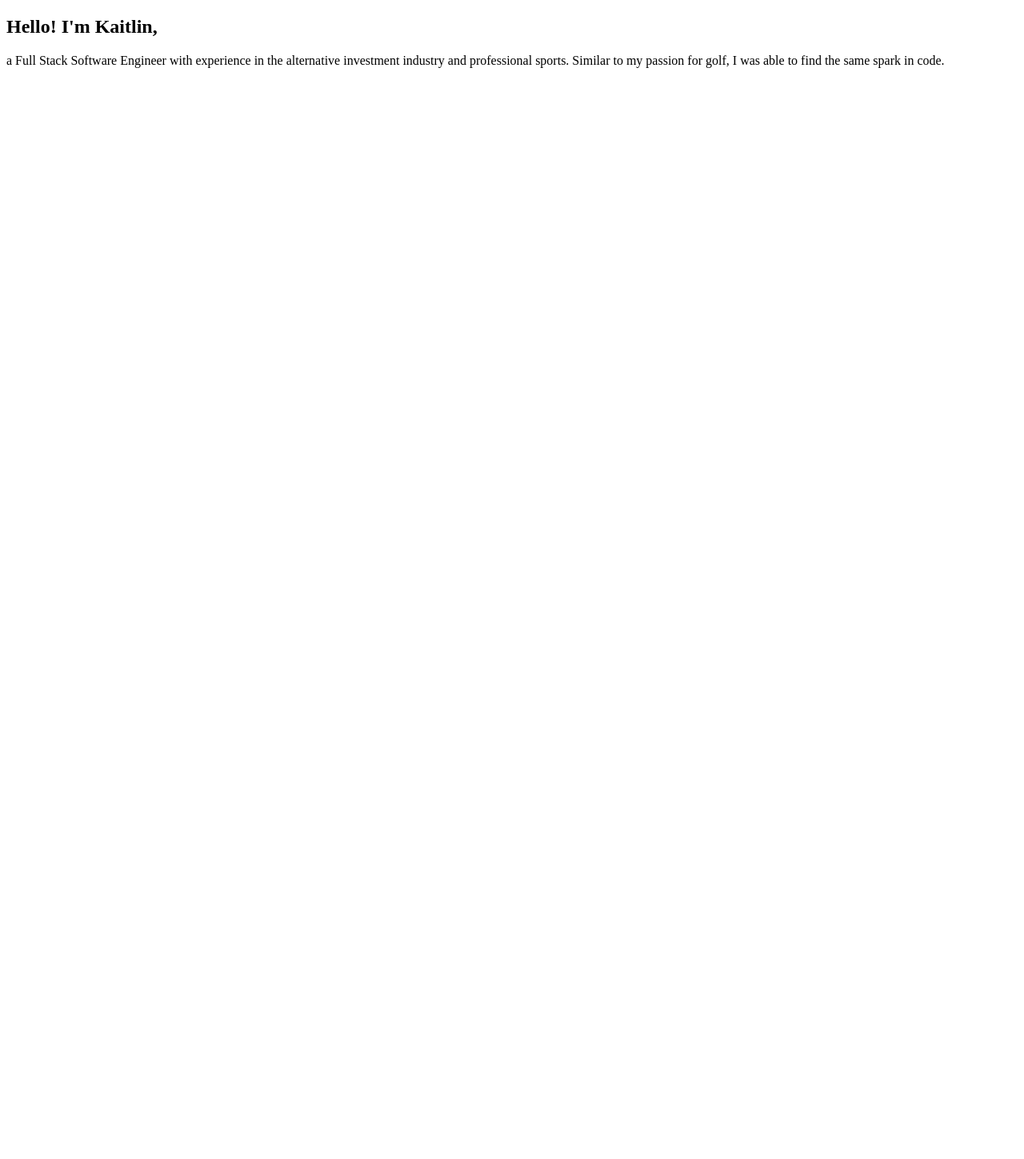
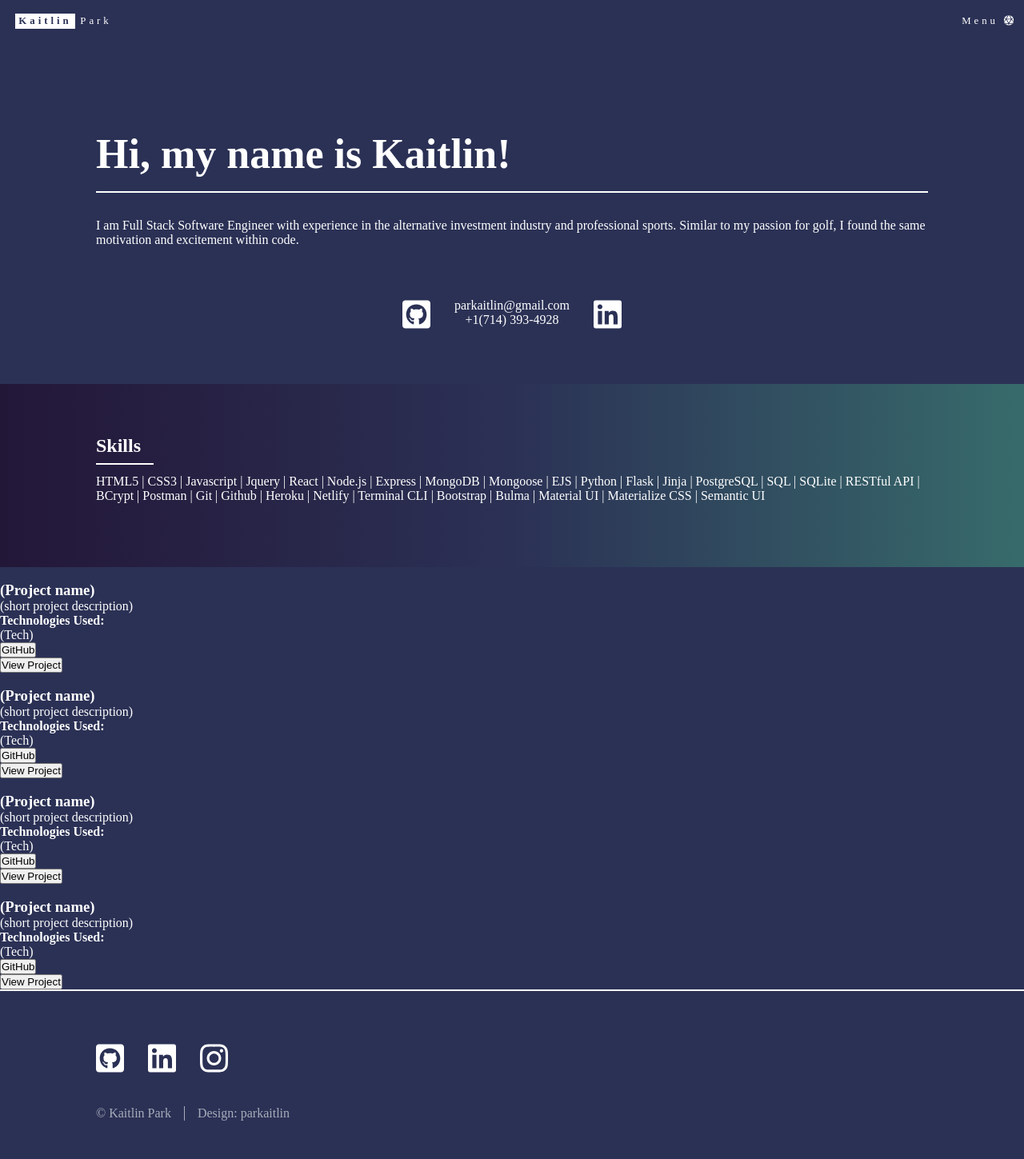
Before and after one commit to parkaitlin/parkaitlin-portfolio, a Gatsby site: page / in a window 1280 px wide. Shown: the whole page at 80% size. Before the commit the page ends 800 px from the top, so only its background shows below. Built offline with nearby package versions, Linux system fonts and the light colour scheme; Gatsby itself is replaced by a stand-in of ours.

Commit message:
commit 2 - banner & footer CSS | set up basic outline for project section (Main) | add header

```diff
--- a/package.json
+++ b/package.json
@@ -21,6 +21,7 @@
     "gatsby": "^2.9.11",
     "react": "^16.8.6",
     "react-dom": "^16.8.6",
+    "styled-components": "^4.3.2",
     "typescript": "^3.5.2"
   },
   "devDependencies": {
--- a/src/components/Banner.jsx
+++ b/src/components/Banner.jsx
@@ -1,17 +1,86 @@
 import React from 'react'
+import styled from 'styled-components'
+
+import { FontAwesomeIcon } from '@fortawesome/react-fontawesome'
+import { faGithubSquare, faLinkedin } from '@fortawesome/free-brands-svg-icons'
+import { faFileAlt } from '@fortawesome/free-solid-svg-icons'
+
+
+const BannerSection = styled.section`
+  background-color: rgb(43, 49, 85);
+  /* background-image: linear-gradient(90deg, rgb(35, 23, 56), rgb(43, 49, 85), rgb(55, 107, 107)); */
+  color: white;
+  display: flex;
+  align-items: center;
+  height: 60vh;
+  max-height: 32em;
+  min-height: 22em;
+  padding: 6em 0 2em;
+
+  .banner-inner {
+    margin: 0 auto;
+    max-width: 65em;
+    padding: 2em 0 0;
+    width: calc(100% - 3em);
+  }
+  .banner-header {
+    margin-bottom: 2em;
+  }
+  .banner-content {
+    margin: 0 0 4em;
+  }
+  h1 {
+    font-size: 3.25em;
+  }
+  h1::after {
+    background-color: #fff;
+    content: "";
+    display: block;
+    height: 2px;
+    margin: .325em 0 .5em;
+    width: 100%
+  }
+  li {
+    list-style: none;
+  }
+  ul {
+    display: flex;
+    justify-content: center;
+
+  }
+  .icon {
+    font-size: 5vh;
+    color: white;
+    margin: 0 .75em 0 .75em;
+  }
+  .icon:hover {
+    color: #cee8ce;
+  }
+  .email-phone {
+    display: flex;
+    flex-direction: column;
+    align-items: center;
+  }
+`
 
 const Banner = (props)=>{
   return (
-    <section className='banner-section'>
+    <BannerSection>
       <div className="banner-inner">
         <header className="banner-header">
-          <h1>Hello! I'm Kaitlin,</h1>
+          <h1>Hi, my name is Kaitlin!</h1>
         </header>
         <div className="banner-content">
-          <p>a Full Stack Software Engineer with experience in the alternative investment industry and professional sports. Similar to my passion for golf, I was able to find the same spark in code.</p>
+          <p>I am Full Stack Software Engineer with experience in the alternative investment industry and professional sports. Similar to my passion for golf, I found the same motivation and excitement within code.</p>
         </div>
+        <ul className="icons">
+          <li><a href="https://github.com/parkaitlin"><FontAwesomeIcon icon={faGithubSquare} className="icon" /></a></li>
+          <li className="email-phone">parkaitlin@gmail.com <span>+1(714) 393-4928</span></li>
+          {/* <li><a href="#"><FontAwesomeIcon icon={faFileAlt} className="icon" /></a></li> */}
+          <li><a href="https://www.linkedin.com/in/parkaitlin/"><FontAwesomeIcon icon={faLinkedin} className="icon" /></a></li>
+        </ul>
       </div>
-    </section>
+    </BannerSection>
   )
 }
 
--- a/src/components/Footer.jsx
+++ b/src/components/Footer.jsx
@@ -1,5 +1,61 @@
 import React from 'react'
+import styled from 'styled-components'
 
 // Font Awesome
 import { FontAwesomeIcon } from '@fortawesome/react-fontawesome';
-import { faGithubSquare, faLinkedin } from '@fortawesome/free-brands-svg-icons';
+import { faGithubSquare, faLinkedin, faInstagram } from '@fortawesome/free-brands-svg-icons';
+
+const FootFooter = styled.footer`
+  background-color: rgb(43, 49, 85);
+  border-top: 2px solid white;
+`
+
+const InnerFooter = styled.div`
+  background-color: rgb(43, 49, 85);
+  margin: 0 auto;
+  max-width: 65em;
+  padding: 4em 0 3em;
+  width: calc(100% - 3em);
+
+  li {
+    list-style: none;
+  }
+  ul {
+    display: flex;
+
+  }
+  .icon {
+    font-size: 5vh;
+    color: white;
+    margin: 0 0.75em 1em 0;
+  }
+  .design {
+    margin-left: 1em;
+    padding-left: 1em;
+    border-left: 1px solid #a7adba;
+  }
+  .copyright {
+    color: #a7adba;
+  }
+`
+
+
+const Footer = (props)=>{
+  return(
+    <FootFooter>
+      <InnerFooter>
+        <ul className="icons">
+          <li><a href="https://github.com/parkaitlin"><FontAwesomeIcon icon={faGithubSquare} className="icon" /></a></li>
+          <li><a href="https://www.linkedin.com/in/parkaitlin/"><FontAwesomeIcon icon={faLinkedin} className="icon" /></a></li>
+          <li><a href="#"><FontAwesomeIcon icon={faInstagram} className="icon" /></a></li>
+        </ul>
+        <ul className="copyright">
+          <li>&copy; Kaitlin Park</li><li className="design">Design: <span>parkaitlin</span></li>
+        </ul>
+      </InnerFooter>
+    </FootFooter>
+  )
+}
+
+
+export default Footer
--- /dev/null
+++ b/src/components/Header.jsx
@@ -0,0 +1,72 @@
+import React from 'react'
+import styled from 'styled-components'
+
+import { FontAwesomeIcon } from '@fortawesome/react-fontawesome'
+import { faDiceD20 } from '@fortawesome/free-solid-svg-icons'
+
+const HeaderTop = styled.header`
+  color: white;
+  background-color: transparent;
+  box-shadow: none;
+  position: absolute;
+  /* transition: opacity 2.5s ease;
+  transition-delay: .75s; */
+
+  display: flex;
+  height: 3.25em;
+  left: 0;
+  letter-spacing: .25em;
+  line-height: 3.25em;
+  margin: 0;
+  top: 0;
+  width: 100%;
+
+  p {
+    font-size: .8em;
+    padding: 0 1.5em;
+  }
+
+  /* p:hover {
+    strong {
+      background-color: #cee8ce;
+    }
+    span {
+      color: #cee8ce;
+    }
+  } */
+  strong {
+    background-color: #fff;
+    color: rgb(43, 49, 85);
+    display: inline-block;
+    line-height: 1.5em;
+    margin-right: .5em;
+    padding: 0 .325em;
+  }
+  nav {
+    display: flex;
+    flex-grow: 1;
+    justify-content: flex-end;
+  }
+  a {
+    font-size: .8em;
+    padding: 0 1em;
+    color: #fff;
+    text-decoration: none;
+  }
+`
+
+const Header = (props)=>{
+  return(
+    <HeaderTop>
+        <p>
+          <strong>Kaitlin</strong>
+          <span>Park</span>
+        </p>
+        <nav>
+          <a className="menu" href="javascript:;">Menu <FontAwesomeIcon icon={faDiceD20} className="icon" /></a>
+        </nav>
+    </HeaderTop>
+  )
+}
+
+export default Header
--- /dev/null
+++ b/src/components/Main.jsx
@@ -0,0 +1,151 @@
+import React from 'react'
+import styled from 'styled-components'
+
+const MainBox = styled.div`
+  background-color: rgb(43, 49, 85);
+  color: white;
+
+  .skills {
+    background-image: linear-gradient(90deg, rgb(35, 23, 56), rgb(43, 49, 85), rgb(55, 107, 107));
+  }
+  .inner {
+    margin: 0 auto;
+    max-width: 65em;
+    padding: 4em 0 3em;
+    width: calc(100% - 3em);
+  }
+  .header {
+    margin-bottom: 2em;
+  }
+  .skill-list {
+    margin: 0 0 2em;
+  }
+  h2 {
+    font-size: 1.5em;
+  }
+  h2::after {
+    background-color: #fff;
+    content: "";
+    display: block;
+    height: 2px;
+    margin: .325em 0 .5em;
+    width: 3em;
+  }
+`
+
+const Main = (props)=>{
+  return(
+    <MainBox>
+      <section className="skills">
+        <div className="inner">
+          <header>
+            <h2>Skills</h2>
+          </header>
+          <p className="skill-list">HTML5 | CSS3 | Javascript | Jquery | React |  Node.js | Express | MongoDB | Mongoose | EJS | Python | Flask | Jinja | PostgreSQL | SQL | SQLite | RESTful API | BCrypt | Postman | Git | Github | Heroku | Netlify | Terminal CLI | Bootstrap | Bulma | Material UI | Materialize CSS | Semantic UI</p>
+        </div>
+      </section>
+      <section className="projects">
+        <img src="" alt="" />
+        <div className="content">
+          <header>
+            <h3>(Project name)</h3>
+          </header>
+            <p>(short project description)</p>
+          <div>
+            <strong>Technologies Used:</strong>
+            <p>(Tech)</p>
+          </div>
+          <ul className="project-links">
+            <li>
+              <form action="" target="_blank">
+                <input type="submit" value="GitHub"/>
+              </form>
+            </li>
+            <li>
+              <form action="" target="_blank">
+                <input type="submit" value="View Project"/>
+              </form>
+            </li>
+          </ul>
+        </div>
+      </section>
+      <section className="projects">
+        <img src="" alt="" />
+        <div className="content">
+          <header>
+            <h3>(Project name)</h3>
+          </header>
+            <p>(short project description)</p>
+          <div>
+            <strong>Technologies Used:</strong>
+            <p>(Tech)</p>
+          </div>
+          <ul className="project-links">
+            <li>
+              <form action="" target="_blank">
+                <input type="submit" value="GitHub"/>
+              </form>
+            </li>
+            <li>
+              <form action="" target="_blank">
+                <input type="submit" value="View Project"/>
+              </form>
+            </li>
+          </ul>
+        </div>
+      </section>
+      <section className="projects">
+        <img src="" alt="" />
+        <div className="content">
+          <header>
+            <h3>(Project name)</h3>
+          </header>
+            <p>(short project description)</p>
+          <div>
+            <strong>Technologies Used:</strong>
+            <p>(Tech)</p>
+          </div>
+          <ul className="project-links">
+            <li>
+              <form action="" target="_blank">
+                <input type="submit" value="GitHub"/>
+              </form>
+            </li>
+            <li>
+              <form action="" target="_blank">
+                <input type="submit" value="View Project"/>
+              </form>
+            </li>
+          </ul>
+        </div>
+      </section>
+      <section className="projects">
+        <img src="" alt="" />
+        <div className="content">
+          <header>
+            <h3>(Project name)</h3>
+          </header>
+            <p>(short project description)</p>
+          <div>
+            <strong>Technologies Used:</strong>
+            <p>(Tech)</p>
+          </div>
+          <ul className="project-links">
+            <li>
+              <form action="" target="_blank">
+                <input type="submit" value="GitHub"/>
+              </form>
+            </li>
+            <li>
+              <form action="" target="_blank">
+                <input type="submit" value="View Project"/>
+              </form>
+            </li>
+          </ul>
+        </div>
+      </section>
+    </MainBox>
+  )
+}
+
+export default Main
--- /dev/null
+++ b/src/pages/index.css
@@ -0,0 +1,6 @@
+
+*,*::before,*::after{
+  padding:0;
+  margin:0;
+  box-sizing: border-box;
+}
--- a/src/pages/index.js
+++ b/src/pages/index.js
@@ -1,5 +1,9 @@
 import React, {Component} from "react"
-import Banner from '../components/Banner'
+import './index.css'
+import Header from "../components/Header"
+import Banner from "../components/Banner"
+import Footer from "../components/Footer"
+import Main from "../components/Main"
 
 class Portfolio extends Component {
   state = {
@@ -7,7 +11,12 @@ class Portfolio extends Component {
   }
   render(){
     return(
-      <Banner />
+      <>
+        <Header />
+        <Banner />
+        <Main />
+        <Footer />
+      </>
     )
   }
 }
```
Also changed, not shown: 1 other file.
